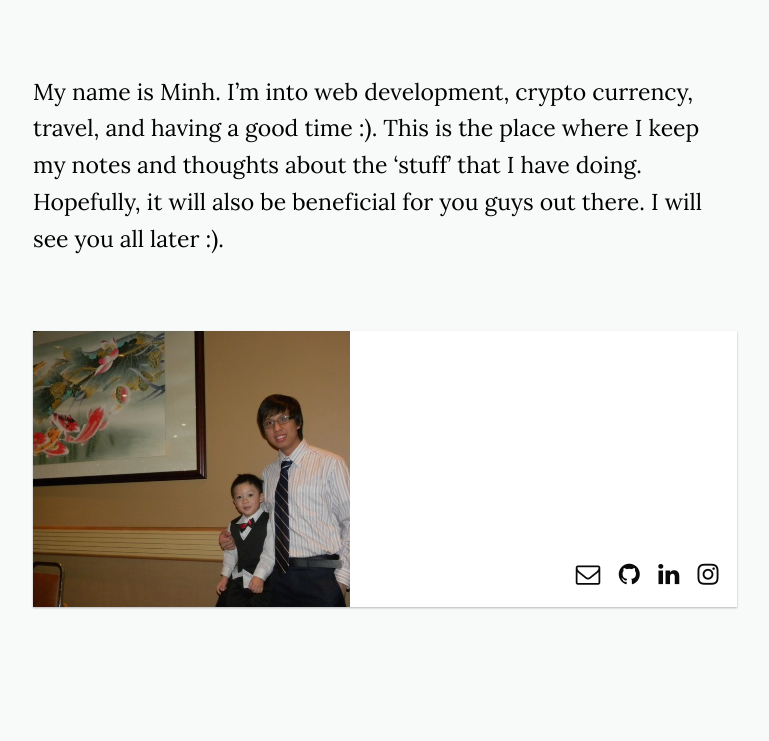
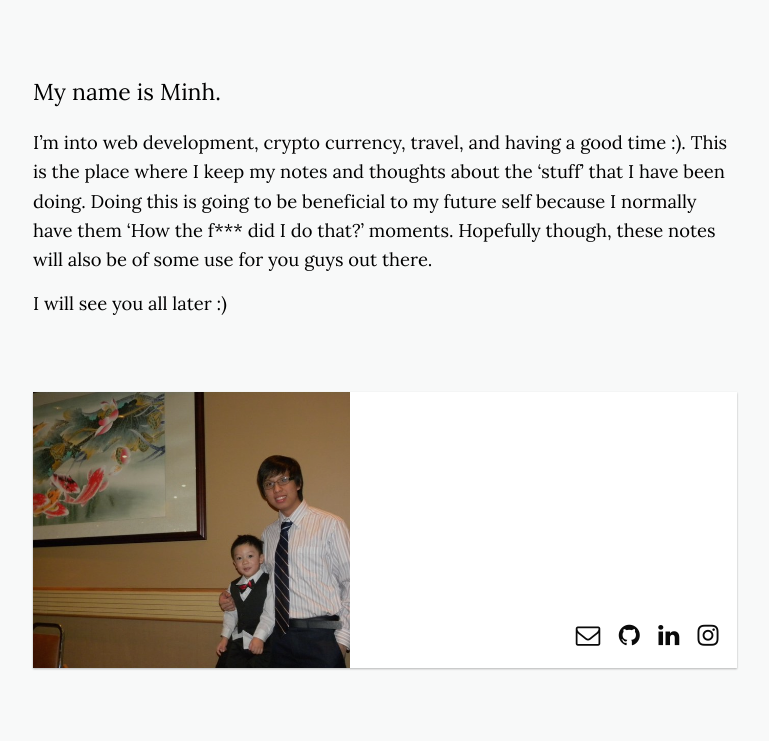
Before and after one commit to minhdao/minhdao.github.io, a Jekyll site: the page built from _posts/2018-05-08-hello-world.markdown, in a window 1280 px wide. Shown: the part 644-1385 px from the top of the page, without its empty margins (255-1024 px from the left). Built offline with Jekyll 4.4.1, drawn with Linux system fonts in a browser that asks for light colours; nearby versions of some CDN libraries; before the commit the page ends 1325 px from its top, so only the background shows below that.

Commit message:
fix jekyll and edit init post

```diff
--- a/Gemfile
+++ b/Gemfile
@@ -5,3 +5,6 @@ group :jekyll_plugins do
   gem "jekyll-sitemap"
   gem "octopress-autoprefixer"
 end
+
+# Added at 2018-05-09 19:53:57 +0700 by minh:
+gem "jekyll", "~> 3.1"
--- a/_posts/2018-05-08-hello-world.markdown
+++ b/_posts/2018-05-08-hello-world.markdown
@@ -8,7 +8,11 @@ description:
 image: https://picsum.photos/2000/1200?image=888
 image-sm: https://picsum.photos/500/300?image=888
 ---
-My name is Minh. I'm into web development, crypto currency, travel, and having a good time :).
-This is the place where I keep my notes and thoughts about the 'stuff' that I have doing.
-Hopefully, it will also be beneficial for you guys out there.
-I will see you all later :).
+My name is Minh.
+
+I'm into web development, crypto currency, travel, and having a good time :).
+This is the place where I keep my notes and thoughts about the 'stuff' that I have been doing.
+Doing this is going to be beneficial to my future self because I normally have them 'How the f*** did I do that?' moments.
+Hopefully though, these notes will also be of some use for you guys out there.
+
+I will see you all later :)
```
Also changed, not shown: Gemfile.lock.
